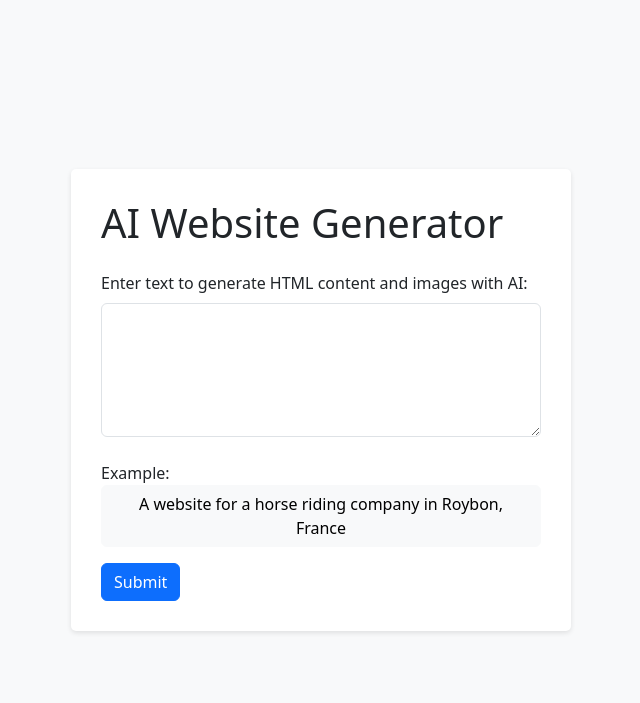
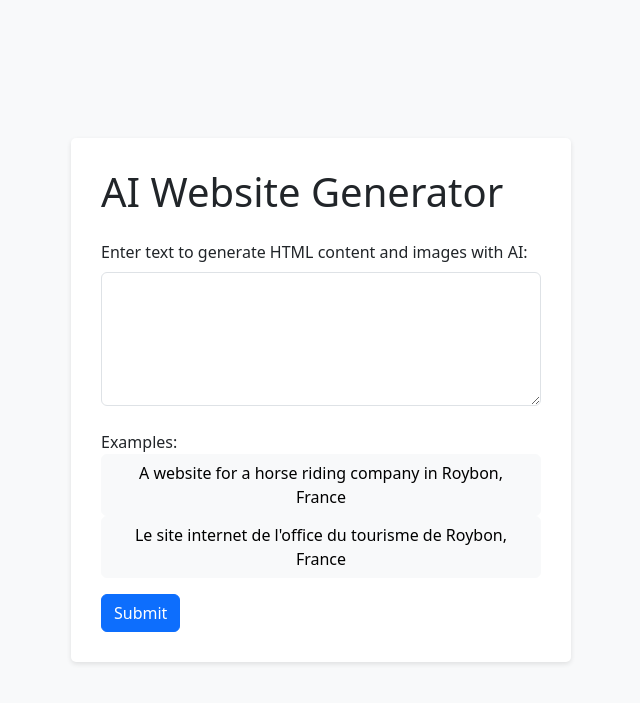
Before and after one commit to Louvivien/AI-website-generator, a Flask app: page / in a window 1280 px wide. Shown: the top 703 px of the page, without its empty margins (319-959 px from the left). Run offline with Flask 2, Linux system fonts and the light colour scheme.

Commit message:
add example

```diff
--- a/templates/index.html
+++ b/templates/index.html
@@ -36,6 +36,9 @@
         $('#exampleQuery').click(function() {
             $('#input_text').val('A website for a horse riding company in Roybon, France');
         });
+        $('#exampleQuery').click(function() {
+            $('#input_text').val("Le site internet de l'office du tourisme de Roybon, France");
+        });
         });
     </script>
 
@@ -70,9 +73,10 @@
           <label for="input_text" class="form-label">Enter text to generate HTML content and images with AI:</label>
           <textarea name="input_text" id="input_text" class="form-control" rows="5" required></textarea>
           <br>
-          <span>Example:</span>
+          <span>Examples:</span>
           <br>
           <button type="button" class="btn btn-light ml-2" id="exampleQuery">A website for a horse riding company in Roybon, France</button>
+          <button type="button" class="btn btn-light ml-2" id="exampleQuery2">Le site internet de l'office du tourisme de Roybon, France</button>
           <br>
         </div>
         <button type="submit" class="btn btn-primary">Submit</button>
```
Also changed, not shown: vercel.json (deleted).
